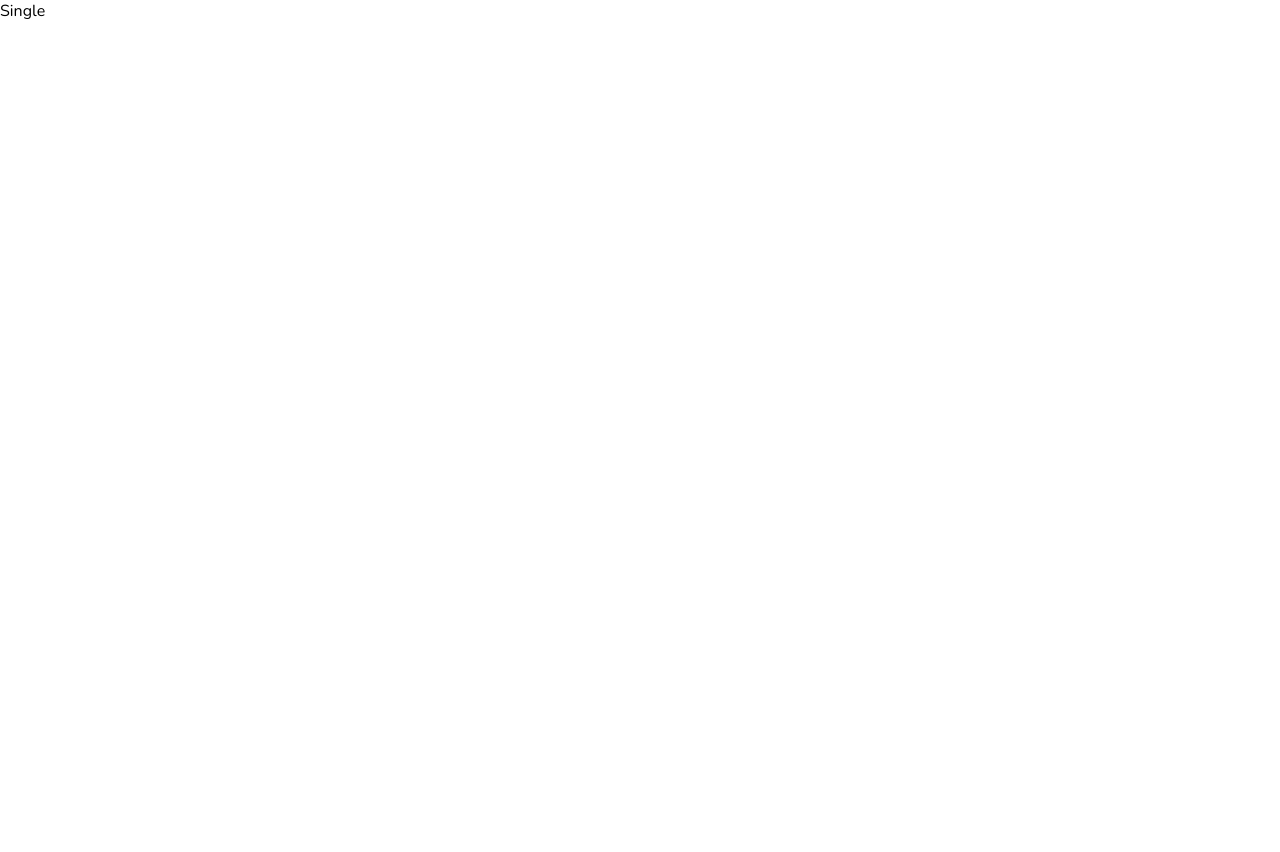
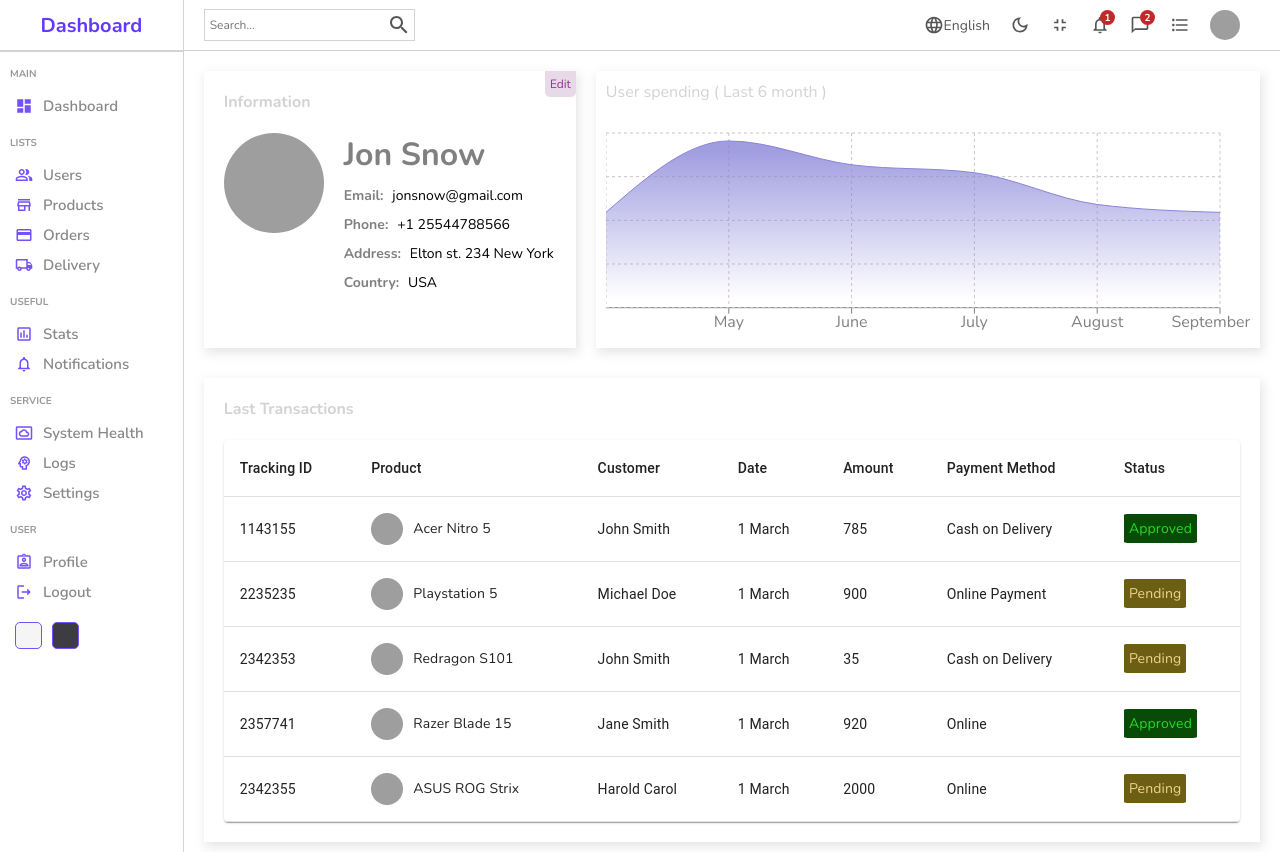
Before and after one commit to VladPashkovsky/dashboard, a React (Create React App) app: page /products/1 in a window 1280 px wide. Before the commit the page ends 800 px from the top, so only its background shows below. Built offline with nearby package versions, Linux system fonts and the light colour scheme; grey boxes are pictures that could not be loaded.

Commit message:
v.2.1. users.single_page

```diff
--- a/src/components/charts/Chart.jsx
+++ b/src/components/charts/Chart.jsx
@@ -2,7 +2,7 @@
 import './chart.scss'
 import { AreaChart, Area, XAxis, YAxis, CartesianGrid, Tooltip, ResponsiveContainer } from 'recharts'
 
-const Chart = () => {
+const Chart = ({aspect, title }) => {
 
   const data = [
     { name: 'April', Total: 1200 },
@@ -16,8 +16,8 @@
 
   return (
     <div className='chart'>
-      <div className='title'>Last 6 months (Revenue)</div>
-      <ResponsiveContainer width='100%' aspect={2 / 1}>
+      <div className='title'>{title}</div>
+      <ResponsiveContainer width='100%' aspect={aspect} >
         <AreaChart width={730} height={250} data={data}
                    margin={{ top: 10, right: 30, left: 0, bottom: 0 }}>
           <defs>
--- a/src/pages/home/Home.jsx
+++ b/src/pages/home/Home.jsx
@@ -21,7 +21,7 @@
         </div>
         <div className='charts'>
           <Featured />
-          <Chart />
+          <Chart title='Last 6 months ( Revenue )' aspect={2 / 1}/>
         </div>
         <div className='listContainer'>
           <div className='listTitle'>Latest Transactions</div>
--- a/src/pages/single/Single.jsx
+++ b/src/pages/single/Single.jsx
@@ -1,10 +1,55 @@
 import React from 'react'
 import './single.scss'
+import Sidebar from '../../components/sidebar/Sidebar'
+import Navbar from '../../components/navbar/Navbar'
+import Chart from '../../components/charts/Chart'
+import List from '../list/List'
+import Datatable from '../../components/datatable/Datatable'
+import MyTable from '../../components/table/MyTable'
 
 const Single = () => {
   return (
-    <div>
-      Single
+    <div className='single'>
+      <Sidebar />
+      <div className='singleContainer'>
+        <Navbar />
+        <div className='top'>
+          <div className='left'>
+            <div className='editButton'>Edit</div>
+            <h1 className='title'>Information</h1>
+            <div className='item'>
+              <img src='https://www.soyuz.ru/public/uploads/files/2/7072143/20170617131019a15ce8dda0.png' alt=''
+                   className='itemImg' />
+              <div className='details'>
+                <h1 className='itemTitle'>Jon Snow</h1>
+                <div className='detailItem'>
+                  <span className='itemKey'>Email: </span>
+                  <span className='itemValue'>jonsnow@gmail.com</span>
+                </div>
+                <div className='detailItem'>
+                  <span className='itemKey'>Phone: </span>
+                  <span className='itemValue'>+1 25544788566</span>
+                </div>
+                <div className='detailItem'>
+                  <span className='itemKey'>Address: </span>
+                  <span className='itemValue'>Elton st. 234 New York</span>
+                </div>
+                <div className='detailItem'>
+                  <span className='itemKey'>Country: </span>
+                  <span className='itemValue'>USA</span>
+                </div>
+              </div>
+            </div>
+          </div>
+          <div className='right'>
+            <Chart aspect={3 / 1} title='User spending ( Last 6 month )' />
+          </div>
+        </div>
+        <div className='bottom'>
+          <h1 className='title'>Last Transactions</h1>
+          <MyTable />
+        </div>
+      </div>
     </div>
   )
 }
--- a/src/pages/single/single.scss
+++ b/src/pages/single/single.scss
@@ -0,0 +1,87 @@
+.single {
+  display: flex;
+  width: 100%;
+
+  .singleContainer {
+    flex: 6;
+
+    .top {
+      padding: 20px;
+      display: flex;
+      gap: 20px;
+
+      .left {
+        flex: 1;
+        -webkit-box-shadow: 2px 4px 10px 1px rgba(0, 0, 0, 0.47);
+        box-shadow: 2px 4px 10px 1px rgba(201, 201, 201, 0.47);
+        padding: 20px;
+        position: relative;
+
+        .editButton {
+          position: absolute;
+          top: 0;
+          right: 0;
+          padding: 5px;
+          font-size: 12px;
+          color: #982998;
+          background-color: #e8d9e8;
+          cursor: pointer;
+          border-radius: 0 0 5px 5px;
+        }
+
+        .item {
+          display: flex;
+          gap: 20px;
+
+          .itemImg {
+            width: 100px;
+            height: 100px;
+            border-radius: 50%;
+            object-fit: cover;
+          }
+
+          .details {
+
+            .itemTitle {
+              margin-bottom: 10px;
+              color: gray;
+            }
+
+            .detailItem {
+              margin-bottom: 10px;
+              font-size: 14px;
+
+              .itemKey {
+                font-weight: bold;
+                color: gray;
+                margin-right: 5px;
+              }
+
+              .itemValue {
+                font-weight: 300;
+              }
+            }
+          }
+        }
+      }
+
+      .right {
+        flex: 2;
+      }
+    }
+
+    .bottom {
+      -webkit-box-shadow: 2px 4px 10px 1px rgba(0, 0, 0, 0.47);
+      box-shadow: 2px 4px 10px 1px rgba(201, 201, 201, 0.47);
+      padding: 20px;
+      margin: 10px 20px;
+    }
+
+    .title {
+      font-size: 16px;
+      color: lightgray;
+      margin-bottom: 20px;
+    }
+  }
+
+}
```
